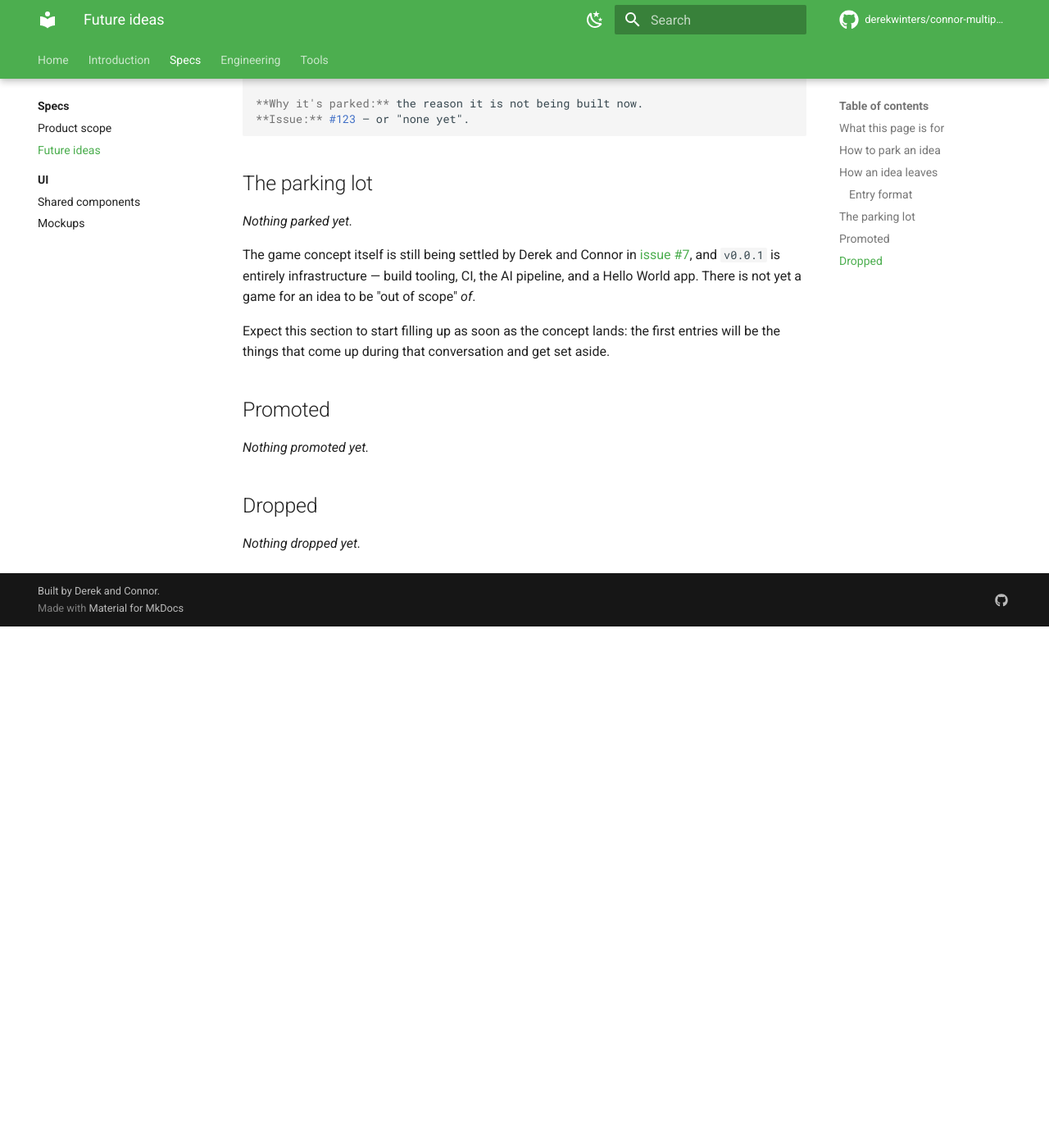
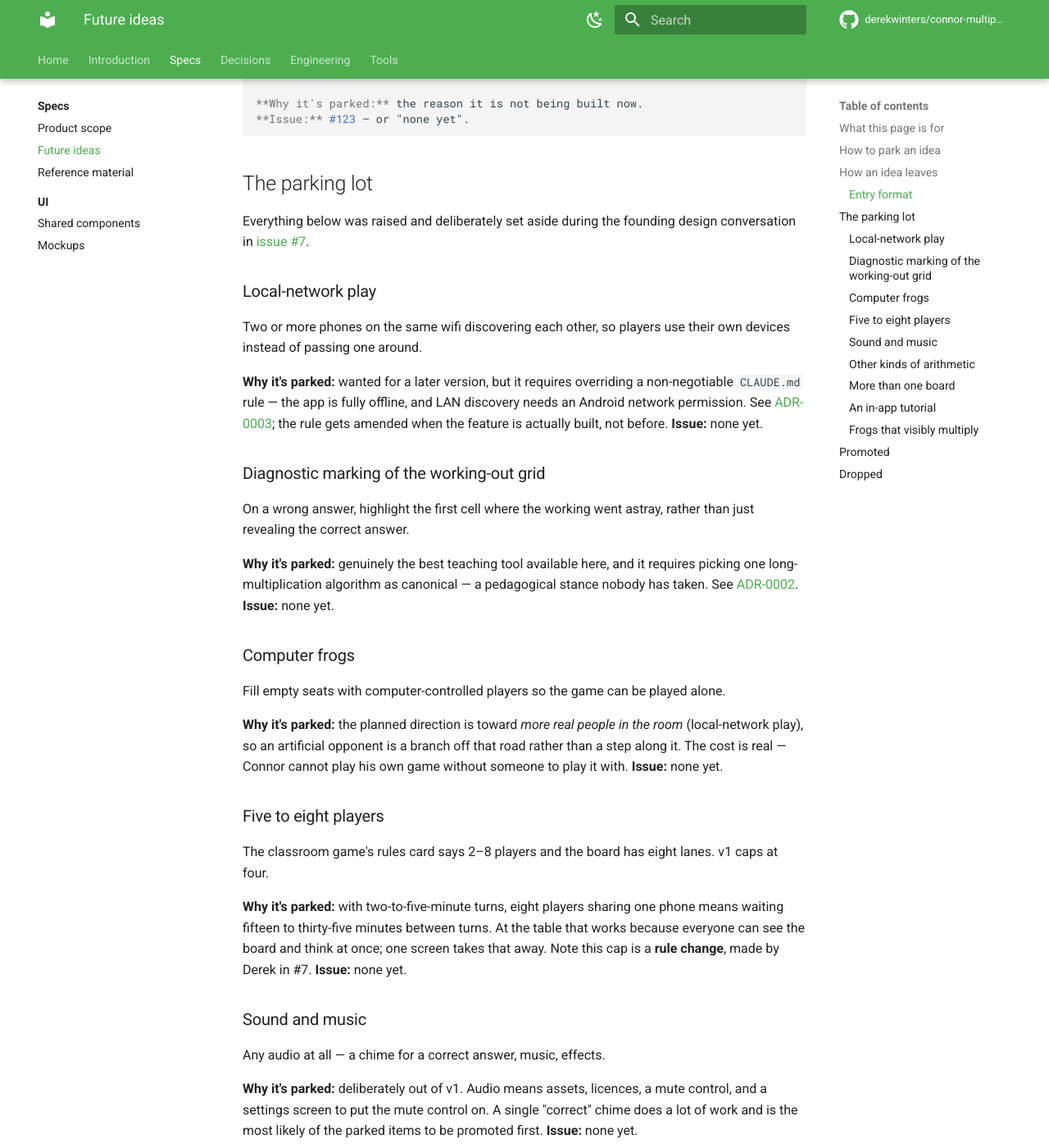
Before and after one commit to derekwinters/connor-multiplying-frogs, an MkDocs documentation site: the page built from docs/specs/future-ideas.md, in a window 1280 px wide and 1400 px high, scrolled down 1324 px. Shown: the whole window at 82% size. Built offline with MkDocs 1.6.1 and Material for MkDocs 9.7.7, drawn with Linux system fonts in a browser that asks for light colours; comment, search, counter and statistics services are not loaded; the version menu is left out; before the commit the page ends 2088 px from its top, so only the background shows below that; some of the changed text lies outside the part shown.

Commit message:
docs: settle the Multiplying Frogs game concept (#175)
Multiplying Frogs is a port of a board game from Connor's math class, not
a game to design. Records what the design conversation settled, and
commits the photograph the rules were transcribed from.

Roll a die; its face picks one of three card piles by difficulty (1-2:
2x1 digits, 3-4: 2x2, 5-6: 3x2). Answer the multiplication card. Right
moves your frog forward one lily pad, wrong moves it back one. First
frog to the End log wins.

- ADR-0001: the classroom game's rules are sacred, presentation is ours
- ADR-0002: the working-out grid, a new mechanic added deliberately
- ADR-0003: the internet is permanently out, the LAN is a v2 question
- ADR-0004: Core owns the save format and hand-rolls it

CONTEXT.md fixes the vocabulary - lane, lily pad, log, pile, card, frog,
working-out grid, hand-off. docs/specs/reference/ holds the board
photograph, EXIF stripped, with the rules card transcribed beside it.

Two decisions override the project contract and are recorded as such:
the working-out grid is a mechanic the classroom game has no equivalent
of, and capping v1 at four players is a rule change against a card that
says 2-8. Both are Derek's calls.

Closes #7
Closes #172

```diff
--- a/docs/specs/future-ideas.md
+++ b/docs/specs/future-ideas.md
@@ -59,17 +59,100 @@ What it is, in a sentence or two.
 
 ## The parking lot
 
-*Nothing parked yet.*
+Everything below was raised and deliberately set aside during the founding
+design conversation in
+[issue #7](https://github.com/derekwinters/connor-multiplying-frogs/issues/7).
 
-The game concept itself is still being settled by Derek and Connor in
-[issue #7](https://github.com/derekwinters/connor-multiplying-frogs/issues/7),
-and `v0.0.1` is entirely infrastructure — build tooling, CI, the AI pipeline,
-and a Hello World app. There is not yet a game for an idea to be "out of scope"
-*of*.
+### Local-network play
 
-Expect this section to start filling up as soon as the concept lands: the first
-entries will be the things that come up during that conversation and get set
-aside.
+Two or more phones on the same wifi discovering each other, so players use their
+own devices instead of passing one around.
+
+**Why it's parked:** wanted for a later version, but it requires overriding a
+non-negotiable `CLAUDE.md` rule — the app is fully offline, and LAN discovery
+needs an Android network permission. See
+[ADR-0003](../adr/0003-network-boundary.md); the rule gets amended when the
+feature is actually built, not before.
+**Issue:** none yet.
+
+### Diagnostic marking of the working-out grid
+
+On a wrong answer, highlight the first cell where the working went astray,
+rather than just revealing the correct answer.
+
+**Why it's parked:** genuinely the best teaching tool available here, and it
+requires picking one long-multiplication algorithm as canonical — a pedagogical
+stance nobody has taken. See
+[ADR-0002](../adr/0002-structured-working-out-grid.md).
+**Issue:** none yet.
+
+### Computer frogs
+
+Fill empty seats with computer-controlled players so the game can be played
+alone.
+
+**Why it's parked:** the planned direction is toward *more real people in the
+room* (local-network play), so an artificial opponent is a branch off that road
+rather than a step along it. The cost is real — Connor cannot play his own game
+without someone to play it with.
+**Issue:** none yet.
+
+### Five to eight players
+
+The classroom game's rules card says 2–8 players and the board has eight lanes.
+v1 caps at four.
+
+**Why it's parked:** with two-to-five-minute turns, eight players sharing one
+phone means waiting fifteen to thirty-five minutes between turns. At the table
+that works because everyone can see the board and think at once; one screen
+takes that away. Note this cap is a **rule change**, made by Derek in #7.
+**Issue:** none yet.
+
+### Sound and music
+
+Any audio at all — a chime for a correct answer, music, effects.
+
+**Why it's parked:** deliberately out of v1. Audio means assets, licences, a mute
+control, and a settings screen to put the mute control on. A single "correct"
+chime does a lot of work and is the most likely of the parked items to be
+promoted first.
+**Issue:** none yet.
+
+### Other kinds of arithmetic
+
+Division, addition or subtraction modes, which the card and pile system would
+support with almost no change.
+
+**Why it's parked:** it is a multiplication game; the name says so.
+**Issue:** none yet.
+
+### More than one board
+
+Alternate tracks, longer or shorter lanes, difficulty settings beyond what the
+piles already provide.
+
+**Why it's parked:** v1 ships exactly the classroom board. Nothing has been
+played yet, so there is no evidence about what a second board would need to be.
+**Issue:** none yet.
+
+### An in-app tutorial
+
+An onboarding flow teaching the rules inside the game.
+
+**Why it's parked:** Connor already knows the rules, and
+[how to play](../intro/how-to-play.md) covers anyone who doesn't. A tutorial is a
+second thing to build and keep correct as the game changes.
+**Issue:** none yet.
+
+### Frogs that visibly multiply
+
+A correct answer briefly swarms the screen with that many frogs before they
+collapse back into your single playing piece — making the title literal and
+showing what multiplication actually means.
+
+**Why it's parked:** Connor's call, and the decision was that the frog stays a
+playing piece and the title stays a pun.
+**Issue:** none yet.
 
 ## Promoted
 
--- a/mkdocs.yml
+++ b/mkdocs.yml
@@ -91,10 +91,17 @@ nav:
       - specs/index.md
       - Product scope: specs/product-scope.md
       - Future ideas: specs/future-ideas.md
+      - Reference material: specs/reference/index.md
       - UI:
           - specs/ui/index.md
           - Shared components: specs/ui/shared-components.md
           - Mockups: specs/ui/mockups/index.md
+  - Decisions:
+      - adr/index.md
+      - 0001 Rules sacred, presentation ours: adr/0001-rules-sacred-presentation-ours.md
+      - 0002 The working-out grid: adr/0002-structured-working-out-grid.md
+      - 0003 The network boundary: adr/0003-network-boundary.md
+      - 0004 Core owns the save format: adr/0004-core-owns-the-save-format.md
   - Engineering:
       - engineering/index.md
       - Tech stack: engineering/tech-stack.md
```
Also changed, not shown: CONTEXT.md (added, +101 -0 lines), docs/adr/0001-rules-sacred-presentation-ours.md (added, +35 -0 lines), docs/adr/0002-structured-working-out-grid.md (added, +72 -0 lines), docs/adr/0003-network-boundary.md (added, +41 -0 lines), docs/adr/0004-core-owns-the-save-format.md (added, +36 -0 lines), docs/adr/index.md (added, +26 -0 lines), docs/specs/reference/index.md (added, +71 -0 lines), 1 other file.
